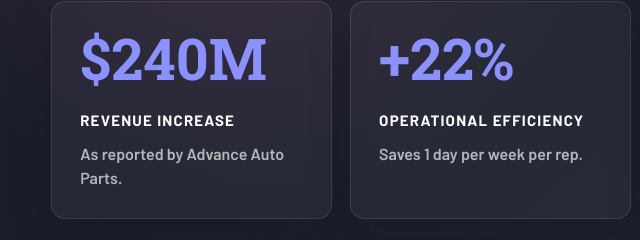
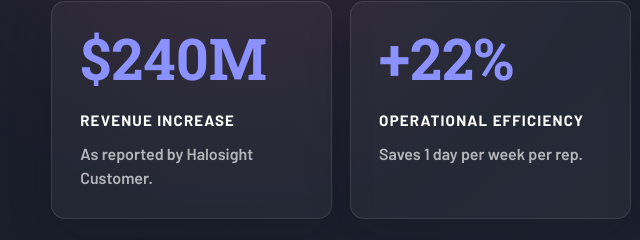
Before and after one commit to tmott-oss/halosight-test-template, a plain HTML site: page index.html in a window 1280 px wide. Shown: the part 7717-7957 px from the top of the page, 0-640 px from the left. Drawn offline with Linux system fonts and the light colour scheme.

Commit message:
Update ROI customer proof source label

```diff
--- a/index.html
+++ b/index.html
@@ -351,7 +351,7 @@
           <article>
             <strong>$240M</strong>
             <h3>Revenue increase</h3>
-            <p>As reported by Advance Auto Parts.</p>
+            <p>As reported by Halosight Customer.</p>
           </article>
           <article>
             <strong>+22%</strong>
```
